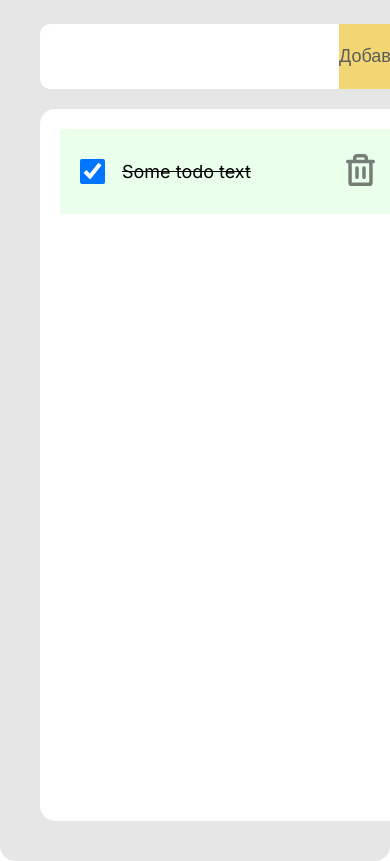
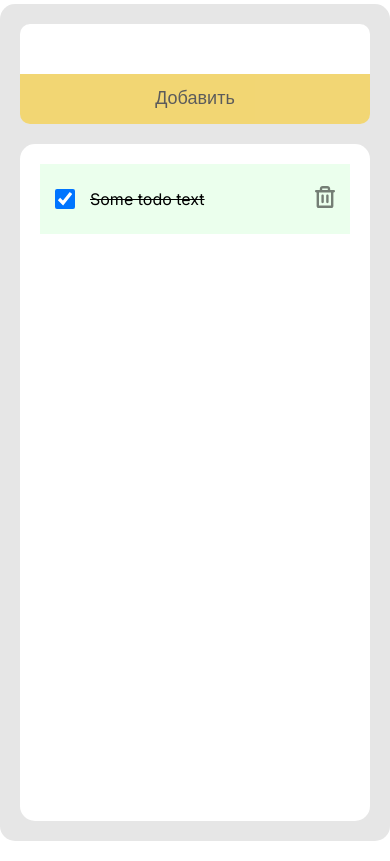
Before and after one commit to S21SurgutJS/ToDoList, a plain HTML site: page index.html in a window 390 px wide. Drawn offline with Linux system fonts and the light colour scheme.

Commit message:
add @media: 480px

```diff
--- a/style.css
+++ b/style.css
@@ -21,8 +21,9 @@
 }
 
 .page-wrapper {
+  display: flex;
+  padding: 15px;
   height: 100vh;
-  display: flex;
   align-items: center;
   justify-content: center;
 }
@@ -54,6 +55,7 @@
 }
 
 .controls__btn {
+  padding: 0 10px;
   border: none;
   border-radius: 0 10px 10px 0;
   font-size: 18px;
@@ -87,7 +89,6 @@
   align-items: center;
   margin: 0;
   padding: 0;
-  min-height: 85px;
   background-color: #FFEBEB;
   list-style: none;
 }
@@ -98,8 +99,7 @@
   gap: 17px;
   align-items: center;
   padding: 0 20px;
-  height: 100%;
-  /* background-color: #FFEBEB; */
+  min-height: 85px;
   border-radius: 10px;
   cursor: pointer;
 }
@@ -141,6 +141,55 @@
   background-color: #EBFFED;
 }
 
-@media (max-width = 280px) {
+@media (max-width: 480px) {
+  .page-wrapper {
+    padding: 0;
+  }
+
+  .container {
+    padding: 20px;
+  }
+
+  .controls {
+    grid-template-columns: 1fr;
+    grid-template-rows: 1fr 1fr;
+  }
+
+  .controls__input {
+    min-height: 50px;
+    border-radius: 10px 10px 0 0;
+    text-align: center;
+  }
+
+  .controls__btn {
+    border-radius: 0 0 10px 10px;
+  }
+
+  .todo-list__label {
+    gap: 15px;
+    padding: 0 15px;
+    min-height: 70px;
+  }
+
+  .todo-list__checkbox {
+    width: 20px;
+    height: 20px;
+  }
+
+  .todo-list__text {
+    font-size: 16px;
+  }
+
+  .todo-list__btn {
+    width: 50px;
+  }
+
+  .controls__btn:hover {
+    border-radius: 0 0 10px 10px;
+  }
+
+  .todo-list__img {
+    width: 20px;
+  }
 
 }
```
